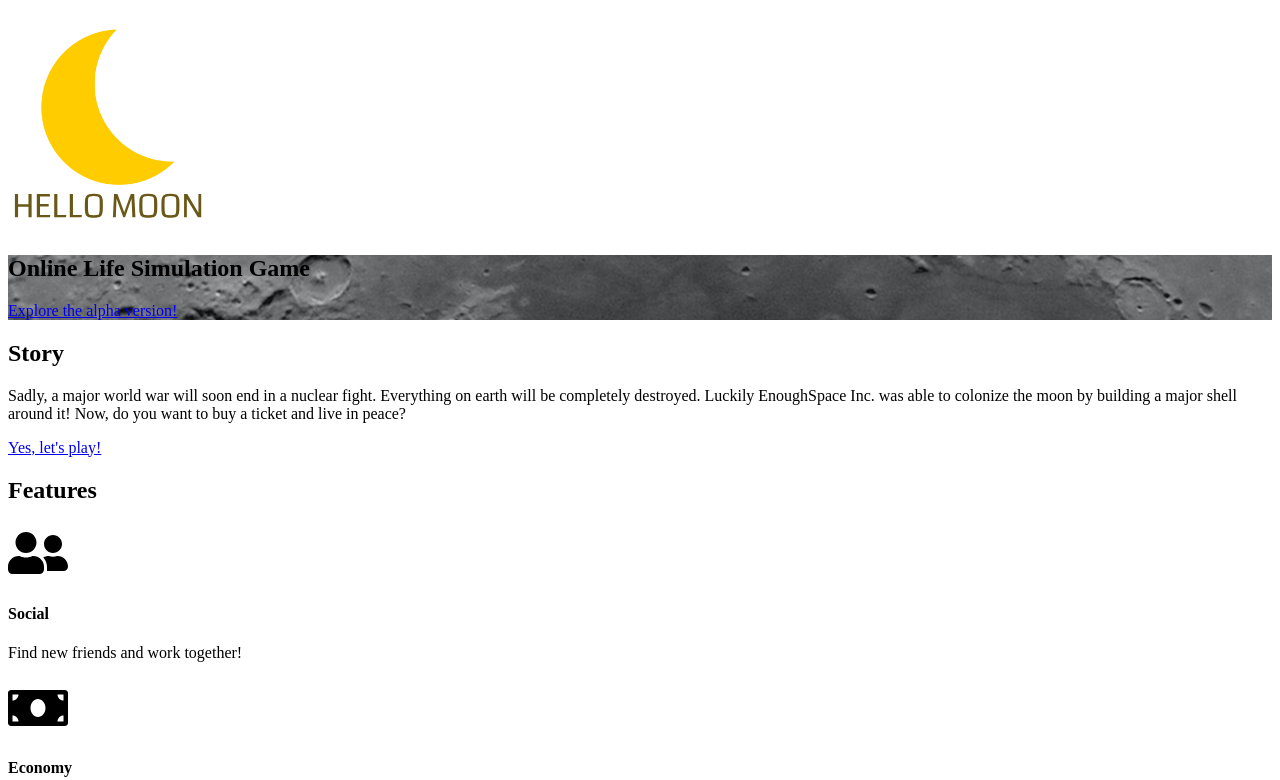
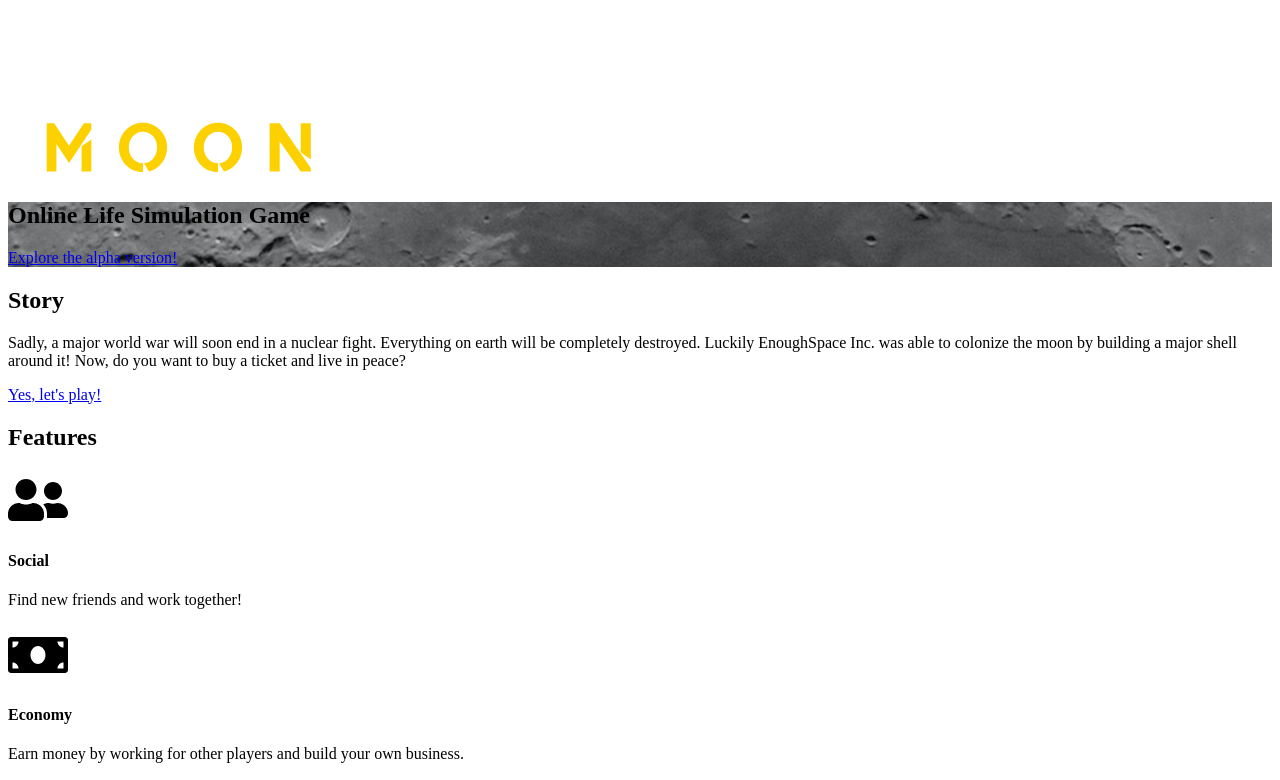
Before and after one commit to HelloMoonGame/website, a Next.js app in the folder src/: page / in a window 1280 px wide. Shown: the top 780 px of the page. Built offline with nearby package versions, Linux system fonts and the light colour scheme.

Commit message:
Replace logo

```diff
--- a/src/pages/index.tsx
+++ b/src/pages/index.tsx
@@ -29,7 +29,7 @@ export const Home = (): JSX.Element => (
     <header>
       <div className="container py-5">
         <h1 className="text-center">
-          <img src="/hellomoon.svg" width="200" height="204" alt="Hello Moon" />
+          <img src="/hellomoon.svg" width="342" height="151" alt="Hello Moon" />
         </h1>
       </div>
     </header>
```
Also changed, not shown: src/public/hellomoon.svg.
